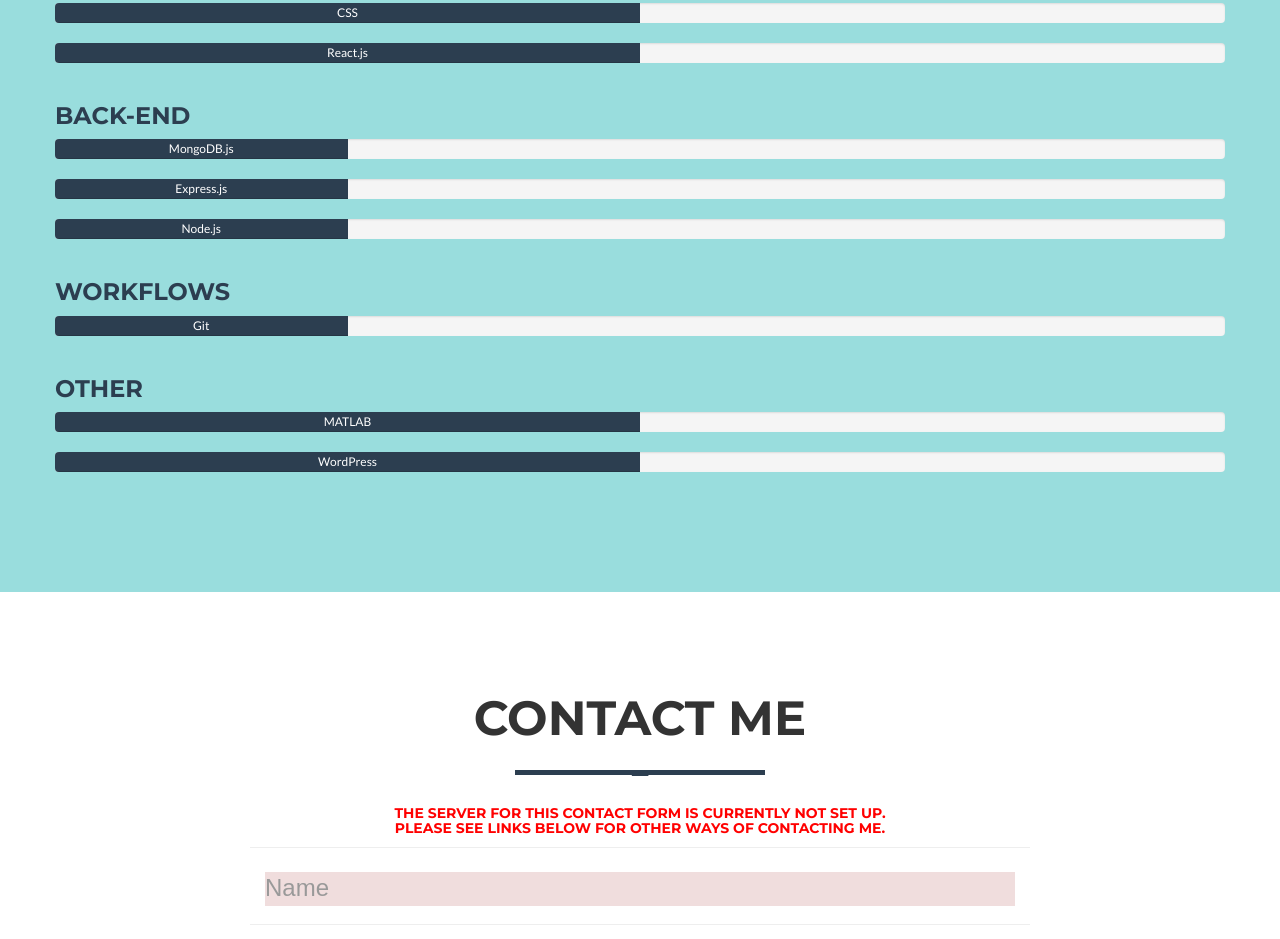
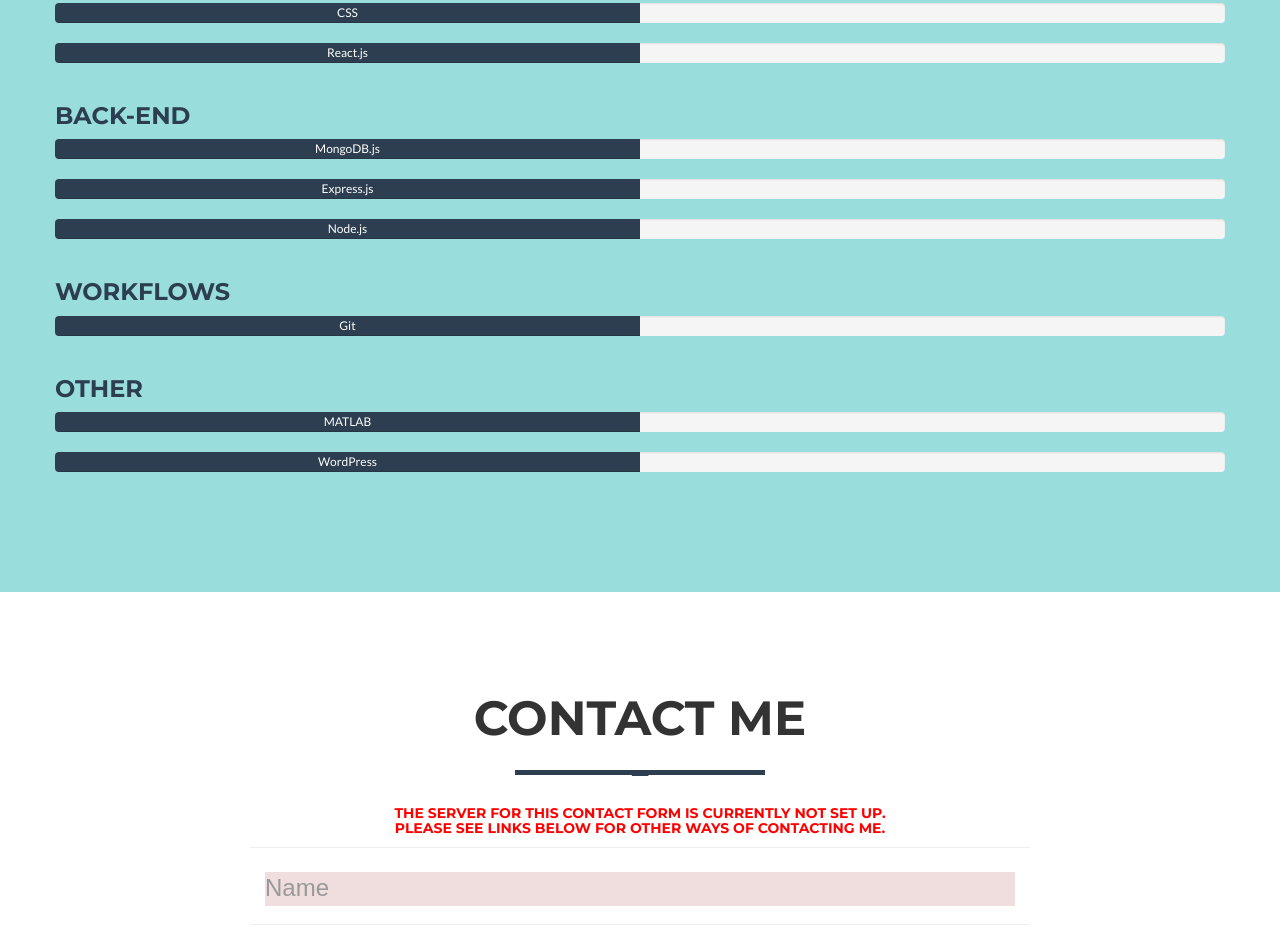
Before and after one commit to aeronesto/aeronesto.github.io, a website: page index.html in a window 1280 px wide. Shown: the part 5273-6212 px from the top of the page. Drawn offline with nearby package versions, Linux system fonts and the light colour scheme.

Commit message:
Updating skill level

```diff
--- a/index.html
+++ b/index.html
@@ -493,17 +493,17 @@
                     <div class="row inside">
                         <h3>Back-End</h3>
                         <div class="progress">
-                            <div class="progress-bar" role="progressbar" aria-valuenow="25" aria-valuemin="0" aria-valuemax="100" style="width:25%">
+                            <div class="progress-bar" role="progressbar" aria-valuenow="50" aria-valuemin="0" aria-valuemax="100" style="width:50%">
                                 MongoDB.js
                             </div>
                         </div>
                         <div class="progress">
-                            <div class="progress-bar" role="progressbar" aria-valuenow="25" aria-valuemin="0" aria-valuemax="100" style="width:25%">
+                            <div class="progress-bar" role="progressbar" aria-valuenow="50" aria-valuemin="0" aria-valuemax="100" style="width:50%">
                                 Express.js
                             </div>
                         </div>
                         <div class="progress">
-                            <div class="progress-bar" role="progressbar" aria-valuenow="25" aria-valuemin="0" aria-valuemax="100" style="width:25%">
+                            <div class="progress-bar" role="progressbar" aria-valuenow="50" aria-valuemin="0" aria-valuemax="100" style="width:50%">
                                 Node.js
                             </div>
                         </div>
@@ -537,7 +537,7 @@
                         <div class="row">
                             <h3>Workflows</h3>
                         <div class="progress">
-                            <div class="progress-bar" role="progressbar" aria-valuenow="25" aria-valuemin="0" aria-valuemax="100" style="width:25%">
+                            <div class="progress-bar" role="progressbar" aria-valuenow="50" aria-valuemin="0" aria-valuemax="100" style="width:50%">
                                 Git
                             </div>
                             </div><!--
```
